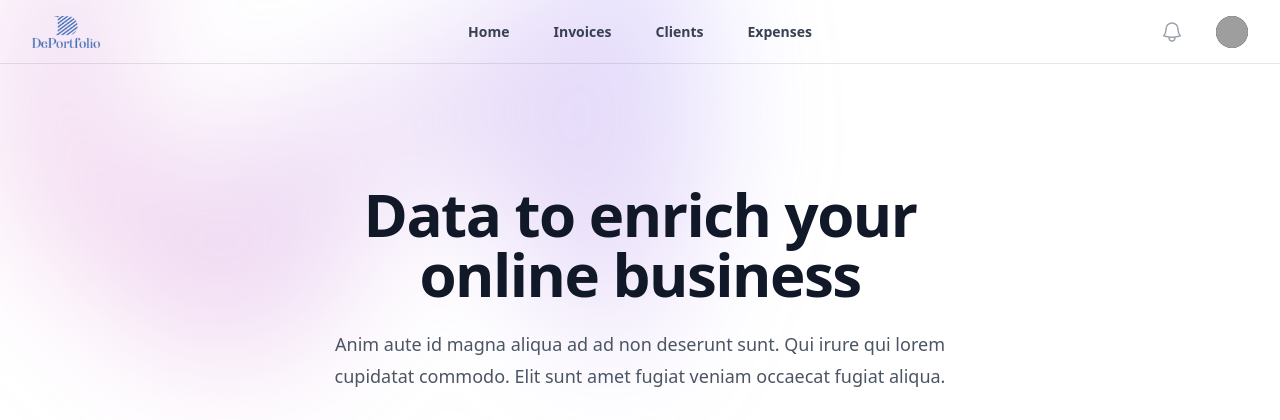
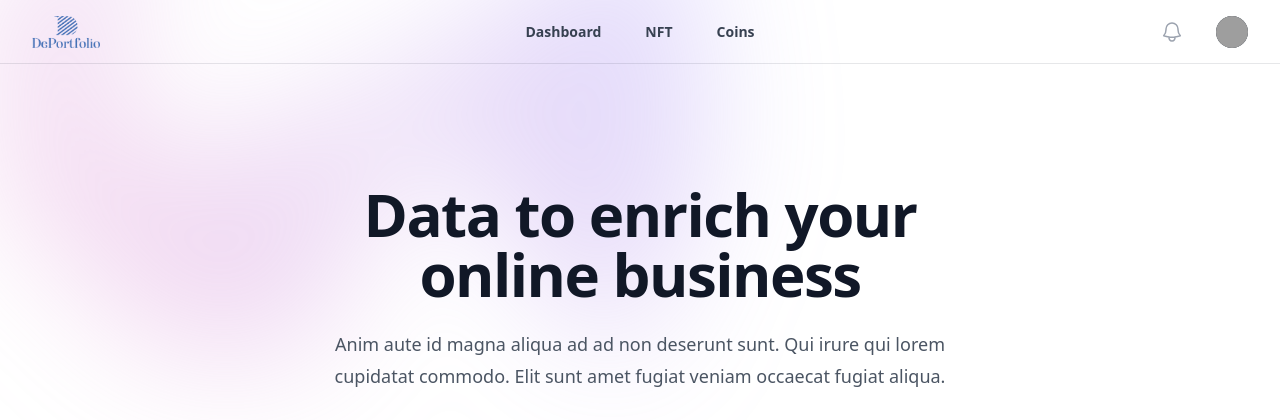
Before and after one commit to BaCoNL/DePortfolio, a PHP site: page /index.php?address=1 in a window 1280 px wide. Shown: the top 420 px of the page. Run offline with PHP 8.4, Linux system fonts and the light colour scheme; some libraries are stand-ins or nearby versions; grey boxes are pictures that could not be loaded.

Commit message:
Update header.php

```diff
--- a/header.php
+++ b/header.php
@@ -12,10 +12,9 @@
       <img class="h-8 w-auto" src="assets/img/DePortfolioNarrow.png" alt="DePortfolio">
     </div>
     <nav class="hidden md:flex md:gap-x-11 md:text-sm md:font-semibold md:leading-6 md:text-gray-700">
-      <a href="#">Home</a>
-      <a href="#">Invoices</a>
-      <a href="#">Clients</a>
-      <a href="#">Expenses</a>
+      <a href="#">Dashboard</a>
+      <a href="#">NFT</a>
+      <a href="#">Coins</a>
     </nav>
     <div class="flex flex-1 items-center justify-end gap-x-8">
       <button type="button" class="-m-2.5 p-2.5 text-gray-400 hover:text-gray-500">
@@ -50,10 +49,9 @@
         </div>
       </div>
       <div class="mt-2 space-y-2">
-        <a href="#" class="-mx-3 block rounded-lg px-3 py-2 text-base font-semibold leading-7 text-gray-900 hover:bg-gray-50">Home</a>
-        <a href="#" class="-mx-3 block rounded-lg px-3 py-2 text-base font-semibold leading-7 text-gray-900 hover:bg-gray-50">Invoices</a>
-        <a href="#" class="-mx-3 block rounded-lg px-3 py-2 text-base font-semibold leading-7 text-gray-900 hover:bg-gray-50">Clients</a>
-        <a href="#" class="-mx-3 block rounded-lg px-3 py-2 text-base font-semibold leading-7 text-gray-900 hover:bg-gray-50">Expenses</a>
+        <a href="dashboard.php" class="-mx-3 block rounded-lg px-3 py-2 text-base font-semibold leading-7 text-gray-900 hover:bg-gray-50">Dashboard</a>
+        <a href="#" class="-mx-3 block rounded-lg px-3 py-2 text-base font-semibold leading-7 text-gray-900 hover:bg-gray-50">NFT</a>
+        <a href="#" class="-mx-3 block rounded-lg px-3 py-2 text-base font-semibold leading-7 text-gray-900 hover:bg-gray-50">Coins</a>
       </div>
     </div>
   </div>
```
